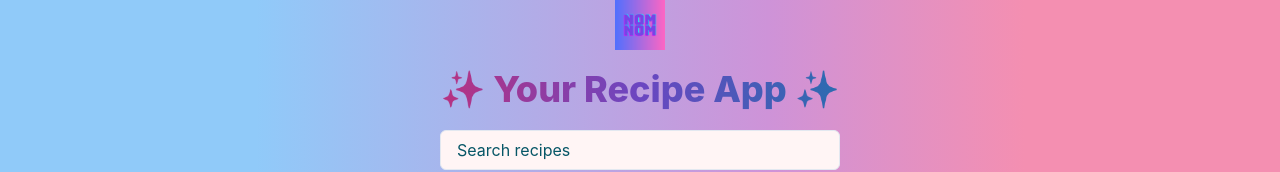
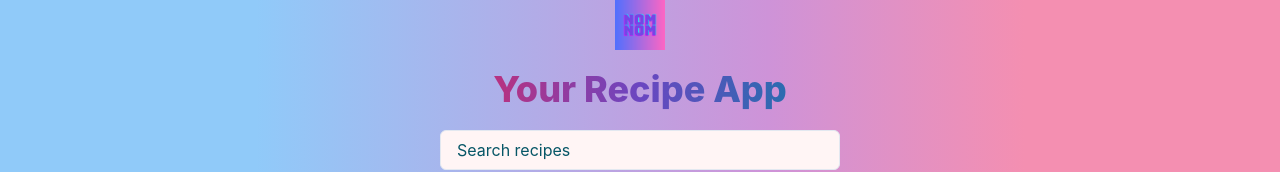
Before and after one commit to codekater/react-basics-project, a React (Vite) app: page / in a window 1280 px wide. Shown: the top 172 px of the page. Built offline with nearby package versions, Linux system fonts and the light colour scheme.

Commit message:
remove emoji

```diff
--- a/src/pages/RecipeListPage.jsx
+++ b/src/pages/RecipeListPage.jsx
@@ -36,7 +36,7 @@ export const RecipeListPage = ({ recipes, clickFn }) => {
               bgClip="text"
               fontWeight="extrabold"
             >
-              ✨ Your Recipe App ✨
+              Your Recipe App
             </Heading>
           </Center>
           <Center>
```
